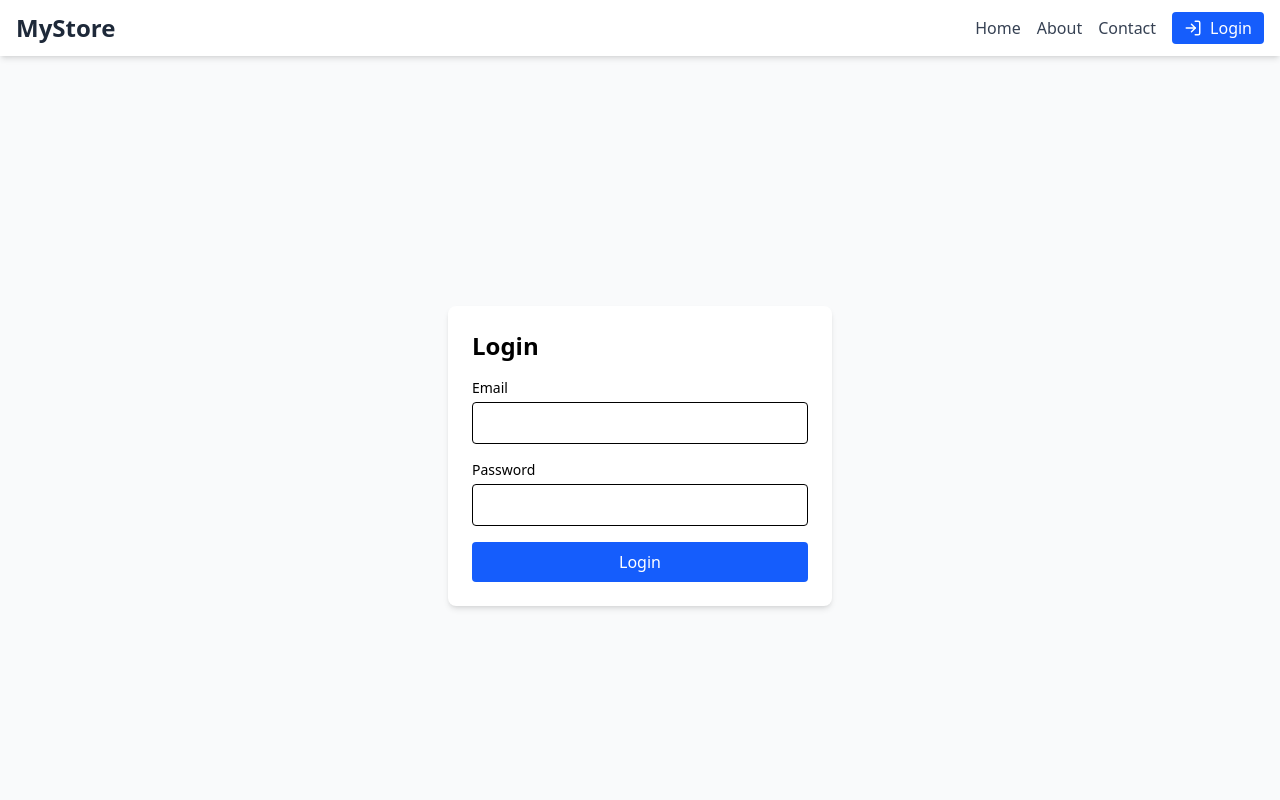
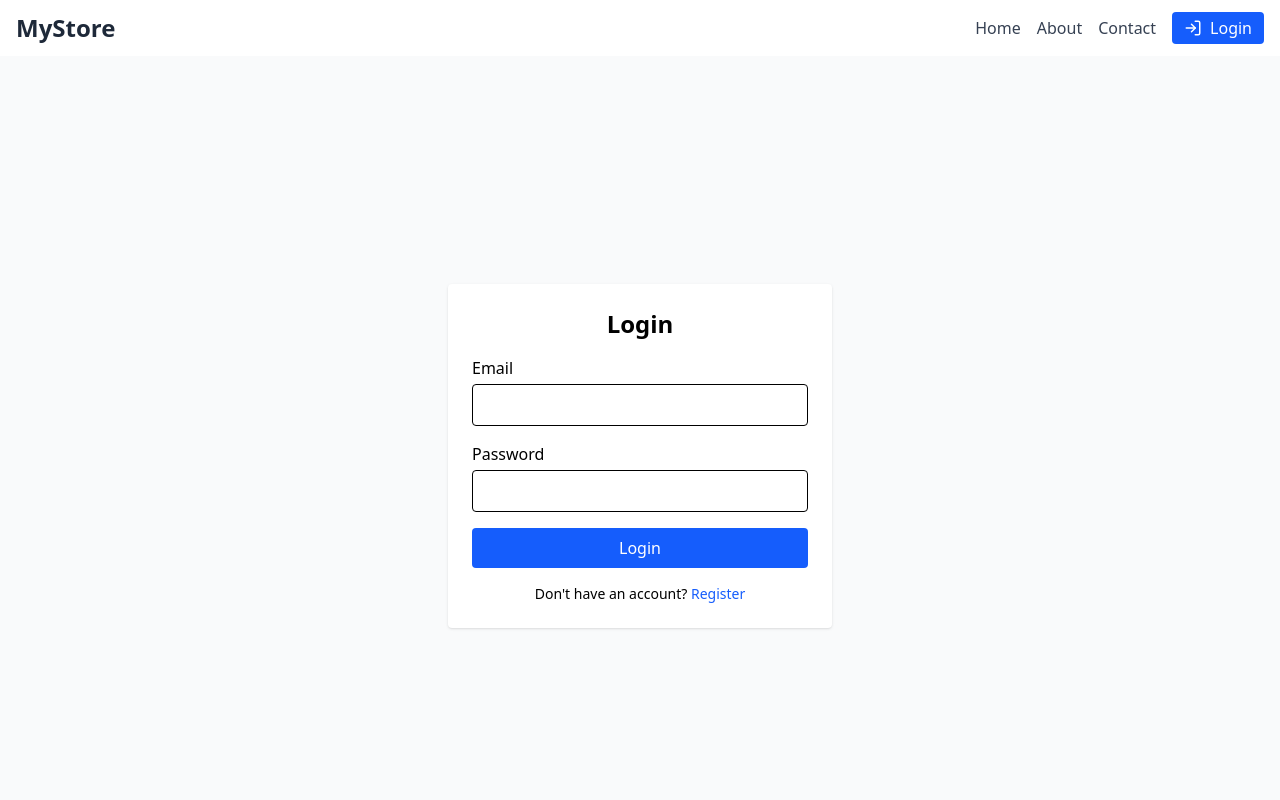
Before and after one commit to Bugedo/mundo-padel, a Next.js app: page /login in a window 1280 px wide. Shown: the top 800 px of the page. Built offline with nearby package versions, Linux system fonts and the light colour scheme; no server answers.

Commit message:
feat(auth): implement user registration
- Added user registration flow with email and password on the login page
- Disabled email confirmation temporarily for smoother local development

```diff
--- a/app/login/page.tsx
+++ b/app/login/page.tsx
@@ -8,65 +8,100 @@ export default function LoginPage() {
   const router = useRouter();
   const [email, setEmail] = useState('');
   const [password, setPassword] = useState('');
+  const [isRegister, setIsRegister] = useState(false);
   const [loading, setLoading] = useState(false);
-  const [error, setError] = useState<string | null>(null);
+  const [message, setMessage] = useState('');
 
-  const handleLogin = async (e: React.FormEvent<HTMLFormElement>) => {
+  const handleSubmit = async (e: React.FormEvent) => {
     e.preventDefault();
     setLoading(true);
-    setError(null);
+    setMessage('');
 
-    // Sign in with Supabase
-    const { error } = await supabase.auth.signInWithPassword({
-      email,
-      password,
-    });
+    if (isRegister) {
+      // REGISTER user
+      const { error } = await supabase.auth.signUp({
+        email,
+        password,
+      });
 
-    if (error) {
-      setError(error.message);
-      setLoading(false);
+      if (error) {
+        setMessage(`❌ ${error.message}`);
+      } else {
+        router.push('/'); // Redirect to home
+      }
     } else {
-      // Redirect to home after successful login
-      router.push('/');
+      // LOGIN user
+      const { error } = await supabase.auth.signInWithPassword({
+        email,
+        password,
+      });
+
+      if (error) {
+        setMessage(`❌ ${error.message}`);
+      } else {
+        router.push('/'); // Redirect to home
+      }
     }
+
+    setLoading(false);
   };
 
   return (
-    <div className="flex justify-center items-center min-h-screen">
-      <form onSubmit={handleLogin} className="bg-white rounded-lg shadow-md p-6 w-full max-w-sm">
-        <h1 className="text-2xl font-bold mb-4">Login</h1>
+    <div className="flex justify-center items-center min-h-screen bg-gray-50">
+      <form
+        onSubmit={handleSubmit}
+        className="bg-white shadow rounded p-6 w-full max-w-sm space-y-4"
+      >
+        <h1 className="text-2xl font-bold text-center">{isRegister ? 'Register' : 'Login'}</h1>
 
-        {error && <div className="bg-red-100 text-red-700 p-2 rounded mb-4">{error}</div>}
-
-        <div className="mb-4">
-          <label className="block text-sm font-medium mb-1">Email</label>
+        <div>
+          <label className="block mb-1">Email</label>
           <input
             type="email"
+            required
             value={email}
             onChange={(e) => setEmail(e.target.value)}
             className="w-full border rounded px-3 py-2"
-            required
           />
         </div>
 
-        <div className="mb-4">
-          <label className="block text-sm font-medium mb-1">Password</label>
+        <div>
+          <label className="block mb-1">Password</label>
           <input
             type="password"
+            required
             value={password}
             onChange={(e) => setPassword(e.target.value)}
             className="w-full border rounded px-3 py-2"
-            required
           />
         </div>
+
+        {message && <p className="text-center text-sm text-gray-600">{message}</p>}
 
         <button
           type="submit"
           disabled={loading}
-          className="w-full bg-blue-600 text-white py-2 rounded hover:bg-blue-700"
+          className="w-full bg-blue-600 text-white px-4 py-2 rounded hover:bg-blue-700"
         >
-          {loading ? 'Logging in...' : 'Login'}
+          {loading
+            ? isRegister
+              ? 'Registering...'
+              : 'Logging in...'
+            : isRegister
+              ? 'Register'
+              : 'Login'}
         </button>
+
+        <p className="text-center text-sm">
+          {isRegister ? 'Already have an account?' : "Don't have an account?"}{' '}
+          <button
+            type="button"
+            onClick={() => setIsRegister(!isRegister)}
+            className="text-blue-600 hover:underline"
+          >
+            {isRegister ? 'Login' : 'Register'}
+          </button>
+        </p>
       </form>
     </div>
   );
```
